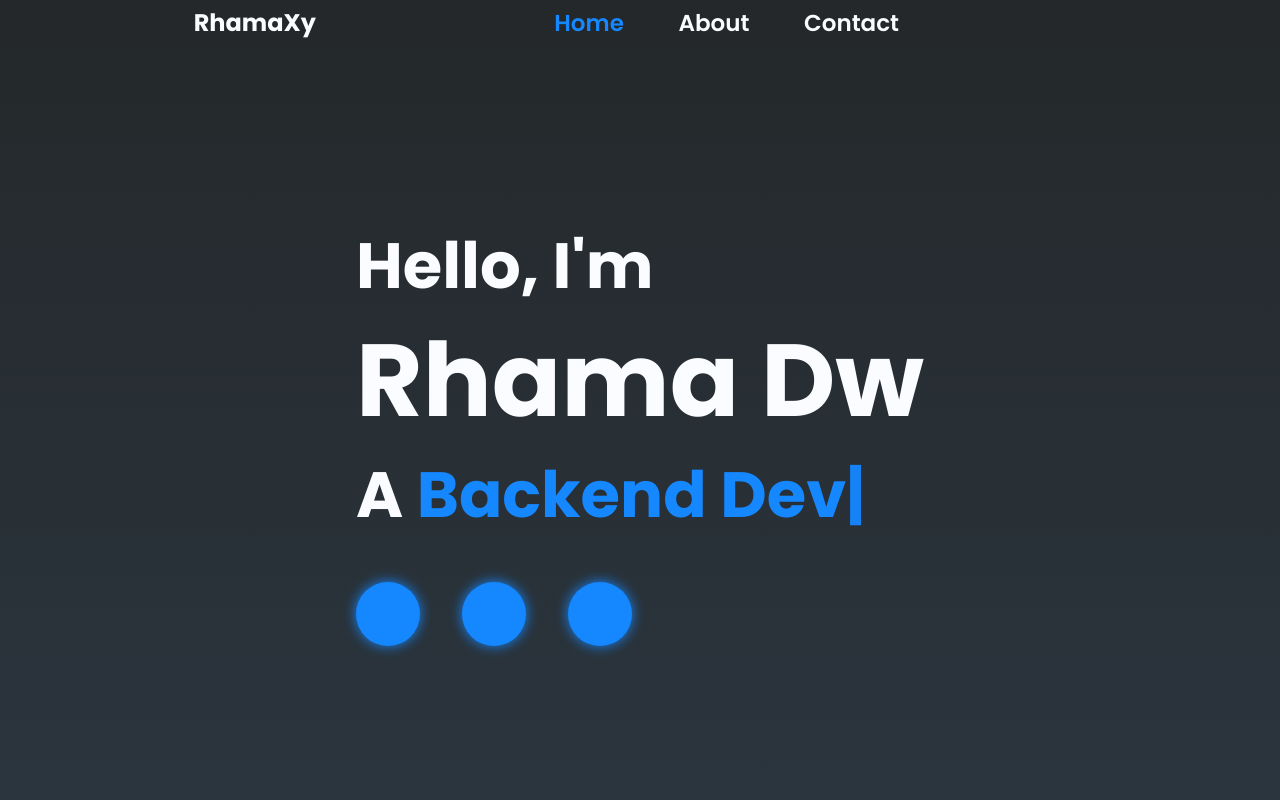
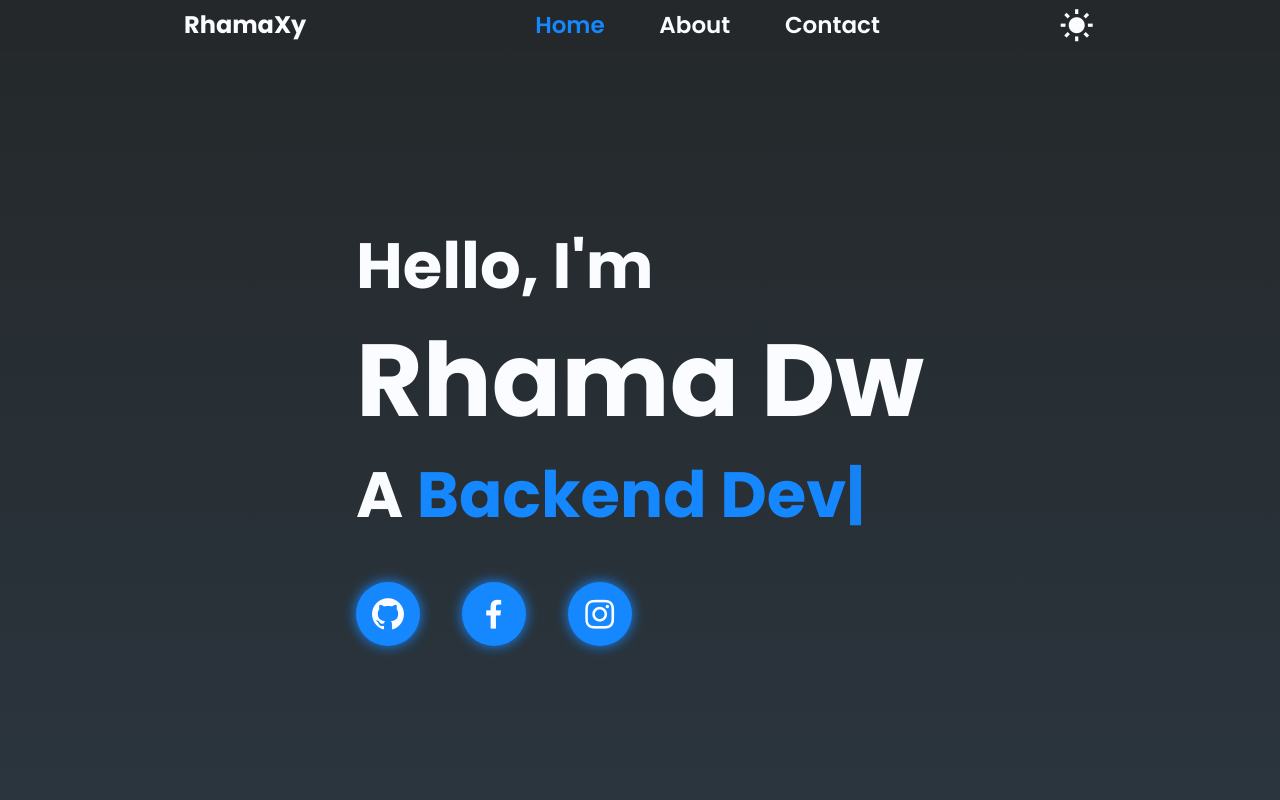
Before and after one commit to rhamaxv/rhamaxy-web, a website: page index.html in a window 1280 px wide. Shown: the top 800 px of the page. Drawn offline with nearby package versions, Linux system fonts and the light colour scheme.

Commit message:
Update index.html

```diff
--- a/index.html
+++ b/index.html
@@ -17,7 +17,7 @@
   <link rel="preconnect" href="https://fonts.googleapis.com">
   <link rel="preconnect" href="https://fonts.gstatic.com" crossorigin>
   <link href="https://fonts.googleapis.com/css2?family=Poppins&display=swap" rel="stylesheet">
-  <script src="https://unpkg.com/boxicons@2.1.4/dist/boxicons.js"></script>
+  <link href='https://unpkg.com/boxicons@2.1.4/css/boxicons.min.css' rel='stylesheet'>
 
 </head>
 
```
